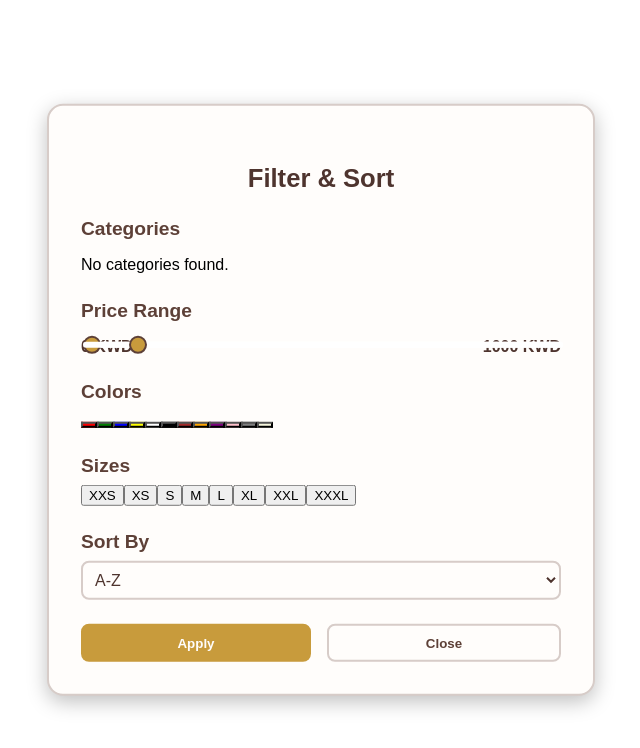
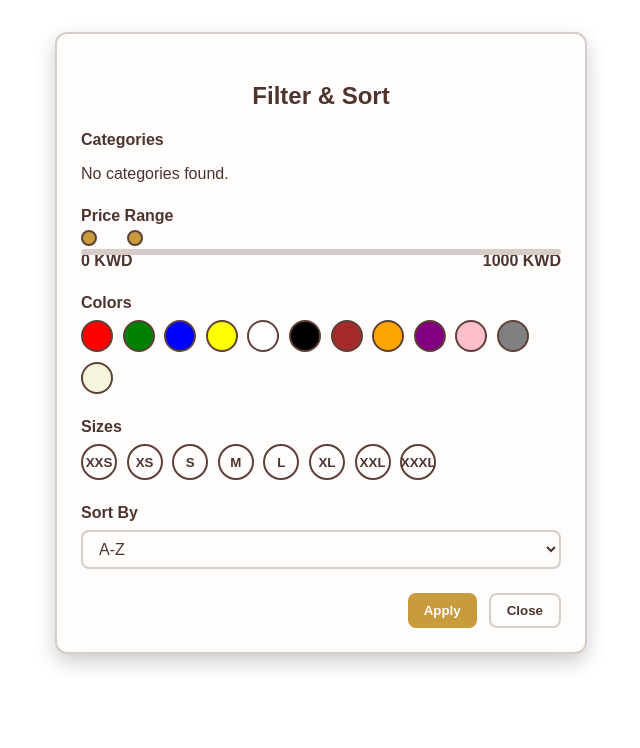
Before and after one commit to BLOUDANJEWELLERY/webns, a Next.js app in the folder nextjs/: page /components/filtersortmodal in a window 1280 px wide. Shown: the top 748 px of the page, without its empty margins (319-959 px from the left). Built offline with nearby package versions, Linux system fonts and the light colour scheme.

Commit message:
Update filter.module.css

```diff
--- a/nextjs/src/styles/filter.module.css
+++ b/nextjs/src/styles/filter.module.css
@@ -1,27 +1,19 @@
-/* ----- Modal Container ----- */
+/* ----- Modal Base ----- */
 .modal {
-  position: fixed;
-  top: 50%;
-  left: 50%;
-  transform: translate(-50%, -50%);
-  background-color: #fffdfb; /* warm cream */
+  background-color: #fffdfb; /* light warm background */
   border: 2px solid #d7ccc8;
-  border-radius: 16px;
-  padding: 2rem;
-  width: 90%;
+  border-radius: 12px;
+  padding: 1.5rem;
   max-width: 480px;
-  max-height: 90vh;
-  overflow-y: auto;
-  z-index: 1001;
-  box-shadow: 0 6px 20px rgba(0, 0, 0, 0.25);
+  margin: 2rem auto;
+  box-shadow: 0 8px 20px rgba(0, 0, 0, 0.2);
   font-family: 'Arial', sans-serif;
+  color: #4e342e;
 }
 
-/* ----- Modal Title ----- */
 .modalTitle {
-  font-size: 1.6rem;
+  font-size: 1.5rem;
   font-weight: 700;
-  color: #4e342e; /* dark brown */
   margin-bottom: 1rem;
   text-align: center;
 }
@@ -32,184 +24,181 @@
 }
 
 .sectionTitle {
-  font-size: 1.2rem;
   font-weight: 600;
-  color: #5d4037; /* medium brown */
   margin-bottom: 0.5rem;
 }
 
-/* ----- Category Tree ----- */
+/* ----- Categories ----- */
 .categoryNode {
-  margin-left: 0.5rem;
+  margin-left: 1rem;
 }
 
 .categoryRow {
   display: flex;
   align-items: center;
   margin-bottom: 0.25rem;
-  gap: 0.5rem;
 }
 
 .toggleBtn {
-  background-color: #c89b3c; /* golden */
-  color: #fffdfb;
+  background: none;
   border: none;
-  border-radius: 4px;
-  padding: 0 6px;
   cursor: pointer;
   font-size: 0.9rem;
-}
-
-.toggleBtn:hover {
-  background-color: #d4af37;
+  margin-right: 0.25rem;
 }
 
 .nested {
   margin-left: 1.5rem;
 }
 
-/* ----- Connected Dual Range Slider ----- */
+/* ----- Slider ----- */
 .sliderContainer {
+  position: relative;
+  width: 100%;
   display: flex;
   flex-direction: column;
-  gap: 0.5rem;
-  position: relative;
+  align-items: center;
 }
 
 .rangeSlider {
   -webkit-appearance: none;
   width: 100%;
   height: 6px;
-  border-radius: 4px;
-  outline: none;
+  background: transparent;
   position: absolute;
-  top: 50%;
-  transform: translateY(-50%);
-  pointer-events: none; /* disable direct interaction on the background track */
+  pointer-events: none;
 }
 
 .rangeSlider::-webkit-slider-thumb {
   -webkit-appearance: none;
-  width: 18px;
-  height: 18px;
+  width: 16px;
+  height: 16px;
   border-radius: 50%;
-  background: #c89b3c; /* golden */
+  background-color: #c89b3c; /* golden thumb */
+  border: 2px solid #5d4037; /* brown border */
   cursor: pointer;
-  border: 2px solid #5d4037;
-  pointer-events: auto;
+  pointer-events: all;
   position: relative;
-  z-index: 2;
-  transition: transform 0.2s ease;
+  z-index: 3;
 }
 
-.rangeSlider::-webkit-slider-thumb:hover {
-  transform: scale(1.2);
+.rangeSlider::-moz-range-thumb {
+  width: 16px;
+  height: 16px;
+  border-radius: 50%;
+  background-color: #c89b3c;
+  border: 2px solid #5d4037;
+  cursor: pointer;
+  position: relative;
+  z-index: 3;
 }
 
-/* Track for the active range */
-.sliderTrack {
-  position: relative;
+.rangeTrack {
+  position: absolute;
   height: 6px;
-  border-radius: 4px;
-  background: linear-gradient(
-    to right,
-    #d7ccc8 0%,
-    #d7ccc8 var(--min),
-    #c89b3c var(--min),
-    #c89b3c var(--max),
-    #d7ccc8 var(--max),
-    #d7ccc8 100%
-  );
+  width: 100%;
+  background: #d7ccc8;
+  border-radius: 3px;
+  top: 50%;
+  transform: translateY(-50%);
+  z-index: 1;
 }
 
-/* Values */
 .sliderValues {
   display: flex;
   justify-content: space-between;
+  width: 100%;
+  margin-top: 1.2rem;
   font-weight: 600;
+}
+
+/* ----- Colors & Sizes ----- */
+.circleGrid {
+  display: flex;
+  flex-wrap: wrap;
+  gap: 0.6rem;
+}
+
+.colorCircle {
+  width: 32px;
+  height: 32px;
+  border-radius: 50%;
+  border: 2px solid #5d4037;
+  cursor: pointer;
+  transition: transform 0.2s, border-color 0.2s;
+}
+
+.sizeCircle {
+  width: 36px;
+  height: 36px;
+  border-radius: 50%;
+  border: 2px solid #5d4037;
+  display: flex;
+  justify-content: center;
+  align-items: center;
+  font-weight: 600;
+  cursor: pointer;
+  transition: transform 0.2s, border-color 0.2s;
+  background-color: #fffdfb;
   color: #4e342e;
 }
 
-/* ----- Checkbox Grids for Colors & Sizes ----- */
-.filterGrid {
-  display: grid;
-  grid-template-columns: repeat(auto-fill, minmax(70px, 1fr));
-  gap: 0.5rem;
-}
-
-.checkboxLabel {
-  display: flex;
-  align-items: center;
-  justify-content: center;
-  gap: 0.25rem;
-  padding: 0.3rem 0.5rem;
-  border: 1px solid #d7ccc8;
-  border-radius: 8px;
-  background: #fffdfb;
-  font-size: 0.9rem;
-  cursor: pointer;
-  transition: all 0.2s ease;
-  text-align: center;
-}
-
-.checkboxLabel:hover {
-  background-color: #fbe9e7;
+.activeCircle {
   border-color: #c89b3c;
+  transform: scale(1.15);
 }
 
 /* ----- Sort Select ----- */
 .sortSelect {
   width: 100%;
-  padding: 0.5rem;
-  font-size: 1rem;
+  padding: 0.5rem 0.75rem;
   border: 2px solid #d7ccc8;
   border-radius: 8px;
-  background: #fffdfb;
+  font-size: 1rem;
   color: #4e342e;
+  background-color: #fffdfb;
   cursor: pointer;
 }
 
-.sortSelect:hover {
+.sortSelect:focus {
+  outline: none;
   border-color: #c89b3c;
 }
 
 /* ----- Buttons ----- */
 .buttons {
   display: flex;
-  justify-content: space-between;
+  justify-content: flex-end;
+  gap: 0.75rem;
   margin-top: 1.5rem;
-  gap: 1rem;
+}
+
+.applyBtn, .closeBtn {
+  padding: 0.5rem 1rem;
+  border-radius: 8px;
+  border: none;
+  cursor: pointer;
+  font-weight: 600;
+  transition: transform 0.2s, background 0.2s;
 }
 
 .applyBtn {
-  flex: 1;
-  padding: 0.6rem 0;
   background-color: #c89b3c;
   color: #fffdfb;
-  border: none;
-  border-radius: 8px;
-  font-weight: 600;
-  cursor: pointer;
-  transition: all 0.2s ease;
 }
 
 .applyBtn:hover {
-  background-color: #d4af37;
+  background-color: #b3872f;
+  transform: translateY(-2px);
 }
 
 .closeBtn {
-  flex: 1;
-  padding: 0.6rem 0;
   background-color: #fffdfb;
-  color: #5d4037;
   border: 2px solid #d7ccc8;
-  border-radius: 8px;
-  font-weight: 600;
-  cursor: pointer;
-  transition: all 0.2s ease;
+  color: #4e342e;
 }
 
 .closeBtn:hover {
   background-color: #fbe9e7;
-  border-color: #c89b3c;
+  transform: translateY(-2px);
 }
```
